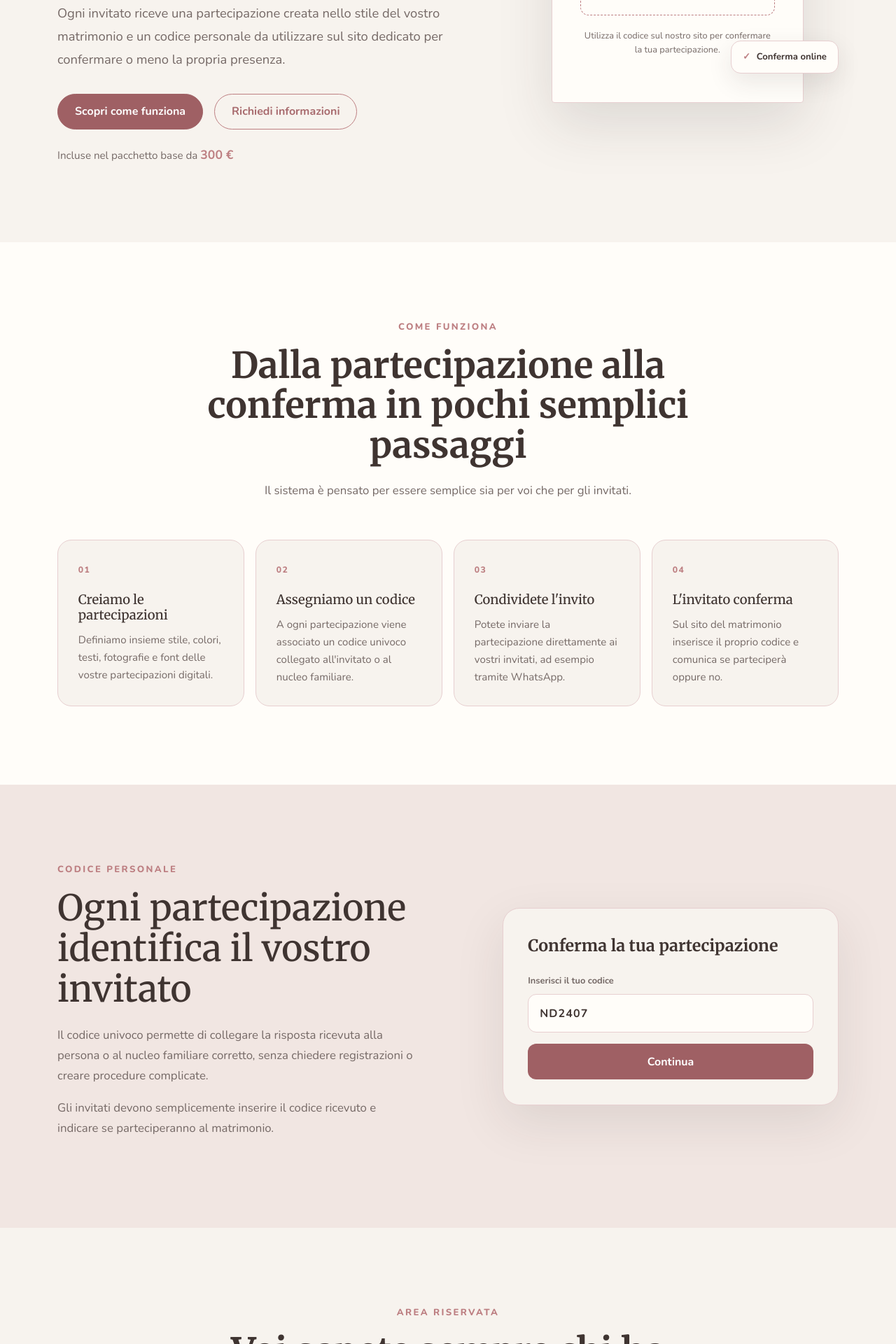
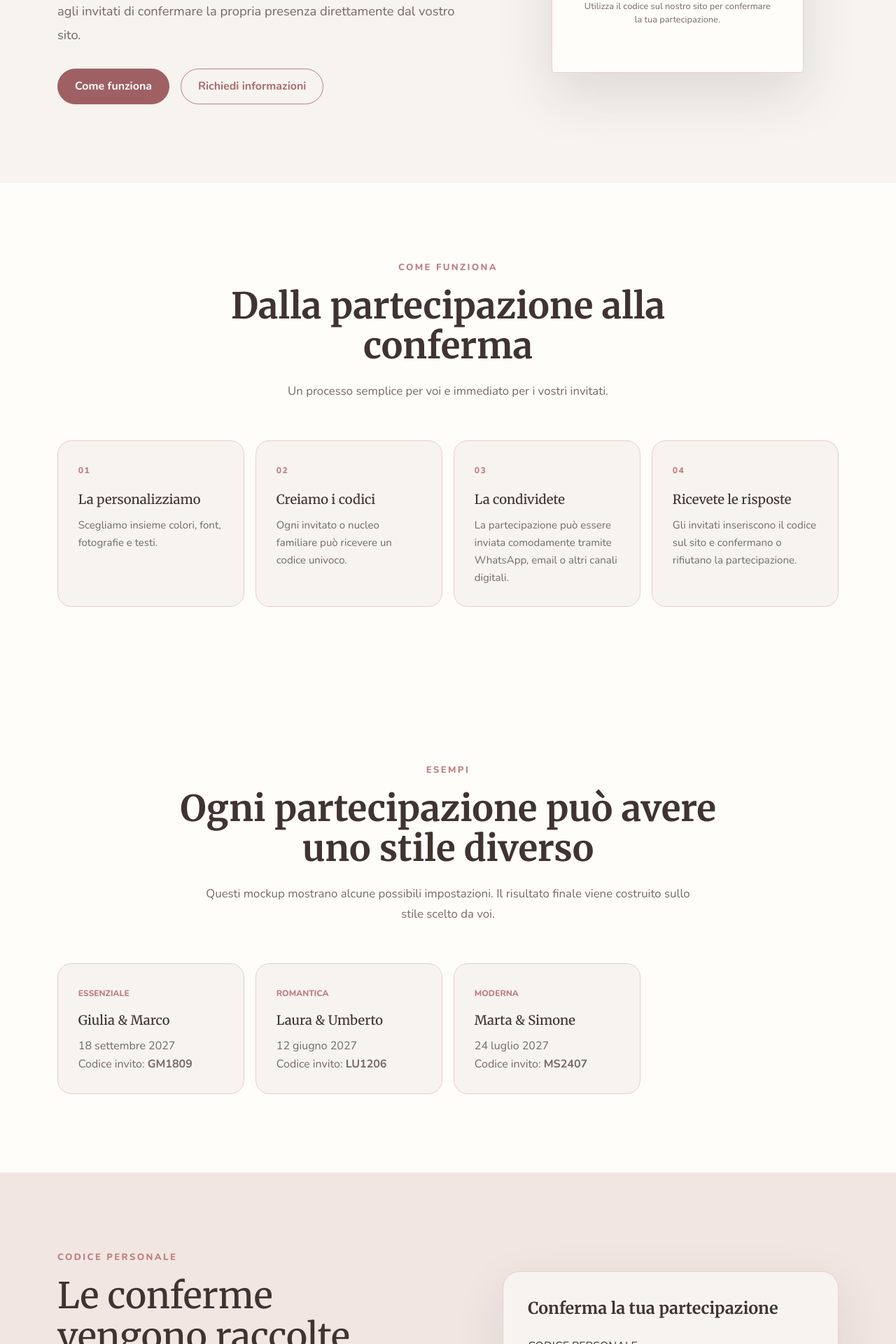
Before and after one commit to simonedantevisconti/nozze-digitali, a React (Vite) app: page /partecipazioni-digitali in a window 1280 px wide. Shown: the part 600-2520 px from the top of the page at 70% size. Built offline with nearby package versions, Linux system fonts and the light colour scheme.

Commit message:
Simplify digital invitations page

```diff
--- a/src/pages/PartecipazioniDigitaliPage.jsx
+++ b/src/pages/PartecipazioniDigitaliPage.jsx
@@ -1,4 +1,3 @@
-import { Link } from "react-router-dom";
 import SeoPage from "../components/SeoPage";
 import Reveal from "../components/Reveal";
 
@@ -8,17 +7,37 @@ const PartecipazioniDigitaliPage = () => {
   const whatsappLink =
     "https://wa.me/393451287102?text=Ciao%2C%20vorrei%20ricevere%20informazioni%20sulle%20partecipazioni%20digitali%20di%20Nozze%20Digitali.";
 
+  const examples = [
+    {
+      eyebrow: "ESSENZIALE",
+      names: "Giulia & Marco",
+      date: "18 settembre 2027",
+      code: "GM1809",
+    },
+    {
+      eyebrow: "ROMANTICA",
+      names: "Laura & Umberto",
+      date: "12 giugno 2027",
+      code: "LU1206",
+    },
+    {
+      eyebrow: "MODERNA",
+      names: "Marta & Simone",
+      date: "24 luglio 2027",
+      code: "MS2407",
+    },
+  ];
+
   return (
     <>
       <SeoPage
         title="Partecipazioni Digitali per Matrimonio | Nozze Digitali"
-        description="Partecipazioni digitali personalizzate per matrimonio con codice univoco, conferma di partecipazione online, sito dedicato e area riservata per gli sposi."
+        description="Partecipazioni digitali personalizzate per matrimonio con codice univoco e conferma di partecipazione online."
         canonical="https://nozzedigitali.site/partecipazioni-digitali"
         breadcrumbName="Partecipazioni digitali"
       />
 
       <main className="digital-invitations-page">
-
         <section className="digital-invitations-hero">
           <div className="container">
             <div className="digital-invitations-hero-grid">
@@ -27,20 +46,18 @@ const PartecipazioniDigitaliPage = () => {
                   PARTECIPAZIONI DIGITALI
                 </p>
 
-                <h1>
-                  Partecipazioni digitali personalizzate per il vostro
-                  matrimonio
-                </h1>
+                <h1>Il vostro invito, semplice da condividere e da gestire</h1>
 
                 <p className="digital-invitations-intro">
-                  Ogni invitato riceve una partecipazione creata nello stile del
-                  vostro matrimonio e un codice personale da utilizzare sul sito
-                  dedicato per confermare o meno la propria presenza.
+                  Creiamo una partecipazione coordinata allo stile del vostro
+                  matrimonio. Ogni invito può avere un codice personale che
+                  permette agli invitati di confermare la propria presenza
+                  direttamente dal vostro sito.
                 </p>
 
                 <div className="digital-invitations-hero-actions">
                   <a href="#come-funziona" className="btn btn-primary-custom">
-                    Scopri come funziona
+                    Come funziona
                   </a>
 
                   <a
@@ -52,20 +69,13 @@ const PartecipazioniDigitaliPage = () => {
                     Richiedi informazioni
                   </a>
                 </div>
-
-                <p className="digital-invitations-hero-price">
-                  Incluse nel pacchetto base da <strong>300 €</strong>
-                </p>
               </div>
 
               <div className="digital-invitations-preview">
                 <div className="digital-invitations-paper">
                   <p>SIAMO FELICI DI INVITARVI</p>
-
                   <h2>Sposa &amp; Sposo</h2>
-
                   <div className="digital-invitations-paper-line"></div>
-
                   <span>Il nostro matrimonio</span>
 
                   <div className="digital-invitations-code">
@@ -78,11 +88,6 @@ const PartecipazioniDigitaliPage = () => {
                     partecipazione.
                   </p>
                 </div>
-
-                <div className="digital-invitations-floating-card">
-                  <span>✓</span>
-                  Conferma online
-                </div>
               </div>
             </div>
           </div>
@@ -93,70 +98,74 @@ const PartecipazioniDigitaliPage = () => {
             <Reveal>
               <div className="digital-invitations-heading">
                 <p className="digital-invitations-eyebrow">COME FUNZIONA</p>
-
-                <h2>
-                  Dalla partecipazione alla conferma in pochi semplici passaggi
-                </h2>
-
+                <h2>Dalla partecipazione alla conferma</h2>
                 <p>
-                  Il sistema è pensato per essere semplice sia per voi che per
-                  gli invitati.
+                  Un processo semplice per voi e immediato per i vostri invitati.
                 </p>
               </div>
             </Reveal>
 
             <div className="digital-invitations-steps">
-              <Reveal>
-                <article>
-                  <span>01</span>
+              {[
+                [
+                  "01",
+                  "La personalizziamo",
+                  "Scegliamo insieme colori, font, fotografie e testi.",
+                ],
+                [
+                  "02",
+                  "Creiamo i codici",
+                  "Ogni invitato o nucleo familiare può ricevere un codice univoco.",
+                ],
+                [
+                  "03",
+                  "La condividete",
+                  "La partecipazione può essere inviata comodamente tramite WhatsApp, email o altri canali digitali.",
+                ],
+                [
+                  "04",
+                  "Ricevete le risposte",
+                  "Gli invitati inseriscono il codice sul sito e confermano o rifiutano la partecipazione.",
+                ],
+              ].map(([number, title, text], index) => (
+                <Reveal key={number} delay={index * 70}>
+                  <article>
+                    <span>{number}</span>
+                    <h3>{title}</h3>
+                    <p>{text}</p>
+                  </article>
+                </Reveal>
+              ))}
+            </div>
+          </div>
+        </section>
 
-                  <h3>Creiamo le partecipazioni</h3>
+        <section className="digital-invitations-personalization">
+          <div className="container">
+            <Reveal>
+              <div className="digital-invitations-heading">
+                <p className="digital-invitations-eyebrow">ESEMPI</p>
+                <h2>Ogni partecipazione può avere uno stile diverso</h2>
+                <p>
+                  Questi mockup mostrano alcune possibili impostazioni. Il
+                  risultato finale viene costruito sullo stile scelto da voi.
+                </p>
+              </div>
+            </Reveal>
 
-                  <p>
-                    Definiamo insieme stile, colori, testi, fotografie e font
-                    delle vostre partecipazioni digitali.
-                  </p>
-                </article>
-              </Reveal>
-
-              <Reveal delay={80}>
-                <article>
-                  <span>02</span>
-
-                  <h3>Assegniamo un codice</h3>
-
-                  <p>
-                    A ogni partecipazione viene associato un codice univoco
-                    collegato all'invitato o al nucleo familiare.
-                  </p>
-                </article>
-              </Reveal>
-
-              <Reveal delay={160}>
-                <article>
-                  <span>03</span>
-
-                  <h3>Condividete l'invito</h3>
-
-                  <p>
-                    Potete inviare la partecipazione direttamente ai vostri
-                    invitati, ad esempio tramite WhatsApp.
-                  </p>
-                </article>
-              </Reveal>
-
-              <Reveal delay={240}>
-                <article>
-                  <span>04</span>
-
-                  <h3>L'invitato conferma</h3>
-
-                  <p>
-                    Sul sito del matrimonio inserisce il proprio codice e
-                    comunica se parteciperà oppure no.
-                  </p>
-                </article>
-              </Reveal>
+            <div className="digital-invitations-personalization-grid">
+              {examples.map((example, index) => (
+                <Reveal key={example.names} delay={index * 80}>
+                  <article>
+                    <span>{example.eyebrow}</span>
+                    <h3>{example.names}</h3>
+                    <p>{example.date}</p>
+                    <p>
+                      Codice invito: <strong>{example.code}</strong>
+                    </p>
+                  </article>
+                </Reveal>
+              ))}
             </div>
           </div>
         </section>
@@ -170,17 +179,12 @@ const PartecipazioniDigitaliPage = () => {
                     CODICE PERSONALE
                   </p>
 
-                  <h2>Ogni partecipazione identifica il vostro invitato</h2>
+                  <h2>Le conferme vengono raccolte automaticamente</h2>
 
                   <p>
-                    Il codice univoco permette di collegare la risposta ricevuta
-                    alla persona o al nucleo familiare corretto, senza chiedere
-                    registrazioni o creare procedure complicate.
-                  </p>
-
-                  <p>
-                    Gli invitati devono semplicemente inserire il codice
-                    ricevuto e indicare se parteciperanno al matrimonio.
+                    Il codice collega la risposta alla persona corretta senza
+                    richiedere registrazioni. Voi potete vedere chi partecipa,
+                    chi non partecipa e chi deve ancora rispondere.
                   </p>
                 </div>
               </Reveal>
@@ -188,254 +192,16 @@ const PartecipazioniDigitaliPage = () => {
               <Reveal delay={120}>
                 <div className="digital-invitations-code-mockup">
                   <p>Conferma la tua partecipazione</p>
-
-                  <label htmlFor="demo-code">Inserisci il tuo codice</label>
-
+                  <span className="digital-invitations-code-label">
+                    CODICE PERSONALE
+                  </span>
                   <div className="digital-invitations-code-input">ND2407</div>
-
                   <span className="digital-invitations-code-button">
                     Continua
                   </span>
                 </div>
               </Reveal>
             </div>
-          </div>
-        </section>
-
-        <section className="digital-invitations-admin-section">
-          <div className="container">
-            <Reveal>
-              <div className="digital-invitations-heading">
-                <p className="digital-invitations-eyebrow">AREA RISERVATA</p>
-
-                <h2>Voi sapete sempre chi ha risposto</h2>
-
-                <p>
-                  Tutte le conferme vengono raccolte automaticamente nella
-                  vostra area riservata.
-                </p>
-              </div>
-            </Reveal>
-
-            <div className="digital-invitations-admin-grid">
-              <Reveal>
-                <article className="digital-invitations-admin-card">
-                  <strong>87</strong>
-
-                  <span>Confermati</span>
-                </article>
-              </Reveal>
-
-              <Reveal delay={80}>
-                <article className="digital-invitations-admin-card">
-                  <strong>12</strong>
-
-                  <span>Non partecipano</span>
-                </article>
-              </Reveal>
-
-              <Reveal delay={160}>
-                <article className="digital-invitations-admin-card">
-                  <strong>34</strong>
-
-                  <span>In attesa</span>
-                </article>
-              </Reveal>
-            </div>
-
-            <Reveal delay={200}>
-              <div className="digital-invitations-admin-info">
-                <div>
-                  <span>✓</span>
-
-                  <p>
-                    Lista degli invitati sempre aggiornata in base alle risposte
-                    ricevute.
-                  </p>
-                </div>
-
-                <div>
-                  <span>✓</span>
-
-                  <p>
-                    Possibilità di controllare facilmente chi deve ancora
-                    rispondere.
-                  </p>
-                </div>
-
-                <div>
-                  <span>✓</span>
-
-                  <p>Esportazione della lista aggiornata in formato PDF.</p>
-                </div>
-              </div>
-            </Reveal>
-          </div>
-        </section>
-
-        <section className="digital-invitations-personalization">
-          <div className="container">
-            <Reveal>
-              <div className="digital-invitations-heading">
-                <p className="digital-invitations-eyebrow">PERSONALIZZAZIONE</p>
-
-                <h2>Una partecipazione che rappresenta davvero voi</h2>
-
-                <p>
-                  La tecnologia rimane sullo sfondo. Davanti ci siete voi, con
-                  lo stile scelto per il vostro matrimonio.
-                </p>
-              </div>
-            </Reveal>
-
-            <div className="digital-invitations-personalization-grid">
-              <Reveal>
-                <article>
-                  <span>01</span>
-                  <h3>Colori</h3>
-                  <p>
-                    Palette e tonalità coerenti con il tema del vostro
-                    matrimonio.
-                  </p>
-                </article>
-              </Reveal>
-
-              <Reveal delay={80}>
-                <article>
-                  <span>02</span>
-                  <h3>Font</h3>
-                  <p>
-                    Tipografia scelta per creare l'atmosfera che desiderate.
-                  </p>
-                </article>
-              </Reveal>
-
-              <Reveal delay={160}>
-                <article>
-                  <span>03</span>
-                  <h3>Fotografie</h3>
-                  <p>
-                    Le vostre immagini possono diventare parte della
-                    partecipazione.
-                  </p>
-                </article>
-              </Reveal>
-
-              <Reveal delay={240}>
-                <article>
-                  <span>04</span>
-                  <h3>Testi</h3>
-                  <p>
-                    Nomi, frasi, informazioni e contenuti vengono adattati alle
-                    vostre esigenze.
-                  </p>
-                </article>
-              </Reveal>
-            </div>
-          </div>
-        </section>
-
-        <section className="digital-invitations-package">
-          <div className="container">
-            <Reveal>
-              <div className="digital-invitations-package-box">
-                <div className="digital-invitations-package-top">
-                  <div>
-                    <p className="digital-invitations-eyebrow">
-                      PACCHETTO BASE
-                    </p>
-
-                    <h2>Le partecipazioni sono già incluse nei 300 €</h2>
-                  </div>
-
-                  <strong>300 €</strong>
-                </div>
-
-                <div className="digital-invitations-package-grid">
-                  <div>
-                    <span>✓</span>
-                    <p>Partecipazioni digitali personalizzate</p>
-                  </div>
-
-                  <div>
-                    <span>✓</span>
-                    <p>Codice personale per ogni partecipazione</p>
-                  </div>
-
-                  <div>
-                    <span>✓</span>
-                    <p>Conferma o rifiuto della presenza online</p>
-                  </div>
-
-                  <div>
-                    <span>✓</span>
-                    <p>Sito personalizzato del matrimonio</p>
-                  </div>
-
-                  <div>
-                    <span>✓</span>
-                    <p>Area riservata per gli sposi</p>
-                  </div>
-
-                  <div>
-                    <span>✓</span>
-                    <p>Lista aggiornata ed esportazione PDF</p>
-                  </div>
-
-                  <div>
-                    <span>✓</span>
-                    <p>Dominio personalizzato</p>
-                  </div>
-
-                  <div>
-                    <span>✓</span>
-                    <p>Personalizzazione di foto, colori, testi e font</p>
-                  </div>
-                </div>
-
-                <Link
-                  to="/#prezzi"
-                  className="digital-invitations-package-link"
-                >
-                  Scopri tutti i servizi e gli extra
-                </Link>
-              </div>
-            </Reveal>
-          </div>
-        </section>
-
-        <section className="digital-invitations-paper-section">
-          <div className="container">
-            <Reveal>
-              <div className="digital-invitations-heading">
-                <p className="digital-invitations-eyebrow">
-                  DIGITALE E CARTACEO
-                </p>
-
-                <h2>Le due soluzioni possono anche convivere</h2>
-
-                <p>
-                  Se desiderate mantenere una partecipazione cartacea, potete
-                  utilizzarla insieme al sito digitale.
-                </p>
-              </div>
-            </Reveal>
-
-            <Reveal delay={100}>
-              <div className="digital-invitations-paper-copy">
-                <p>
-                  La partecipazione cartacea può restare il vostro invito
-                  tradizionale, mentre il codice e il sito vengono utilizzati
-                  per raccogliere le conferme e mantenere le informazioni
-                  aggiornate.
-                </p>
-
-                <p>
-                  In questo modo mantenete l'eleganza dell'invito fisico senza
-                  rinunciare alla comodità della gestione digitale.
-                </p>
-              </div>
-            </Reveal>
           </div>
         </section>
 
@@ -447,15 +213,12 @@ const PartecipazioniDigitaliPage = () => {
                   LE VOSTRE PARTECIPAZIONI
                 </p>
 
-                <h2>
-                  Creiamo insieme una partecipazione pensata per il vostro
-                  matrimonio
-                </h2>
+                <h2>Creiamo un invito davvero vostro</h2>
 
                 <p>
-                  Raccontateci lo stile che avete scelto e scopriamo insieme
-                  come trasformarlo in una partecipazione digitale semplice da
-                  usare per tutti i vostri invitati.
+                  Raccontateci lo stile del matrimonio e prepariamo una
+                  partecipazione digitale coordinata, elegante e semplice da
+                  utilizzare.
                 </p>
 
                 <a
```
